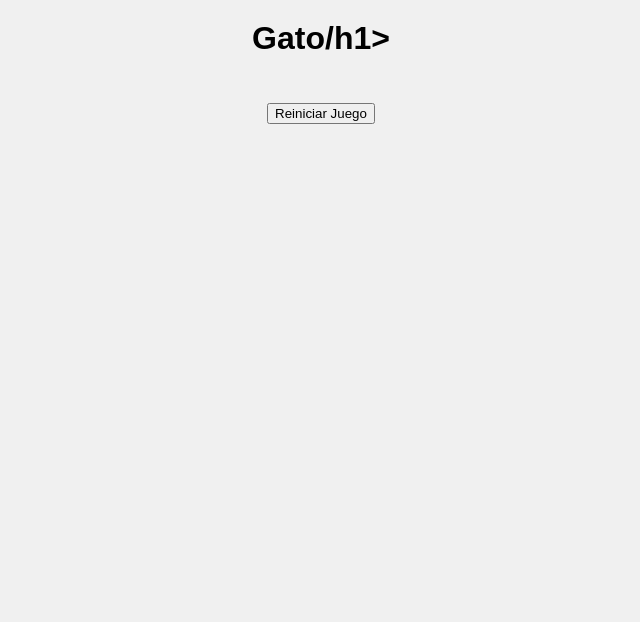
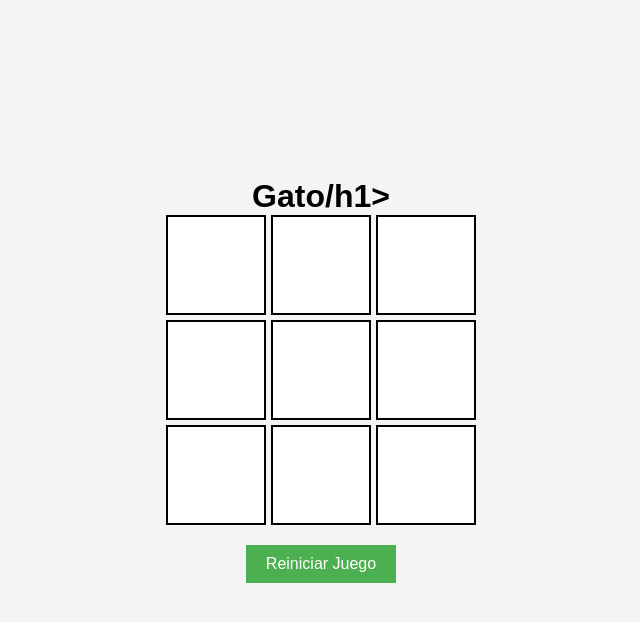
Before and after one commit to edy2711/BlackJack, a plain HTML site: page index.html in a window 1280 px wide. Shown: the whole page, without its empty margins (319-959 px from the left). Drawn offline with Linux system fonts and the light colour scheme.

Commit message:
Update styles.css

```diff
--- a/styles.css
+++ b/styles.css
@@ -1,36 +1,68 @@
+* {
+  margin: 0;
+  padding: 0;
+  box-sizing: border-box;
+}
+
 body {
   font-family: Arial, sans-serif;
-    text-align: center;
-    margin: 0;
-    padding: 0;
-    background-color: #f0f0f0;
+  display: flex;
+  justify-content: center;
+  align-items: center;
+  height: 100vh;
+  background-color: #f4f4f4;
 }
 
 h1 {
-    margin-top: 20px;
+  text-align: center;
+  margin-bottom: 20px;
 }
 
-#game-board {
+#tablero {
   display: grid;
   grid-template-columns: repeat(3, 100px);
   grid-template-rows: repeat(3, 100px);
   gap: 5px;
-    margin-top: 20px;
-    justify-content: center;
+  margin: 0 auto;
+  max-width: 320px;
 }
 
-.cell {
+.celda {
   width: 100px;
   height: 100px;
+  background-color: #fff;
+  border: 2px solid #000;
   display: flex;
+  justify-content: center;
   align-items: center;
-    justify-content: center;
-    border: 2px solid #333;
-    font-size: 36px;
+  font-size: 50px;
+  font-weight: bold;
   cursor: pointer;
-    background-color: blue;
+  transition: background-color 0.2s ease;
 }
 
-.cell:hover {
-    background-color: #ddd;
+.celda:hover {
+  background-color: #f0f0f0;
 }
+
+button {
+  display: block;
+  margin: 20px auto;
+  padding: 10px 20px;
+  font-size: 16px;
+  background-color: #4CAF50;
+  color: white;
+  border: none;
+  cursor: pointer;
+}
+
+button:hover {
+  background-color: #45a049;
+}
+
+#mensaje {
+  text-align: center;
+  font-size: 18px;
+  margin-top: 20px;
+  font-weight: bold;
+}
```
Lines whose indentation alone changed are shown as unchanged.
